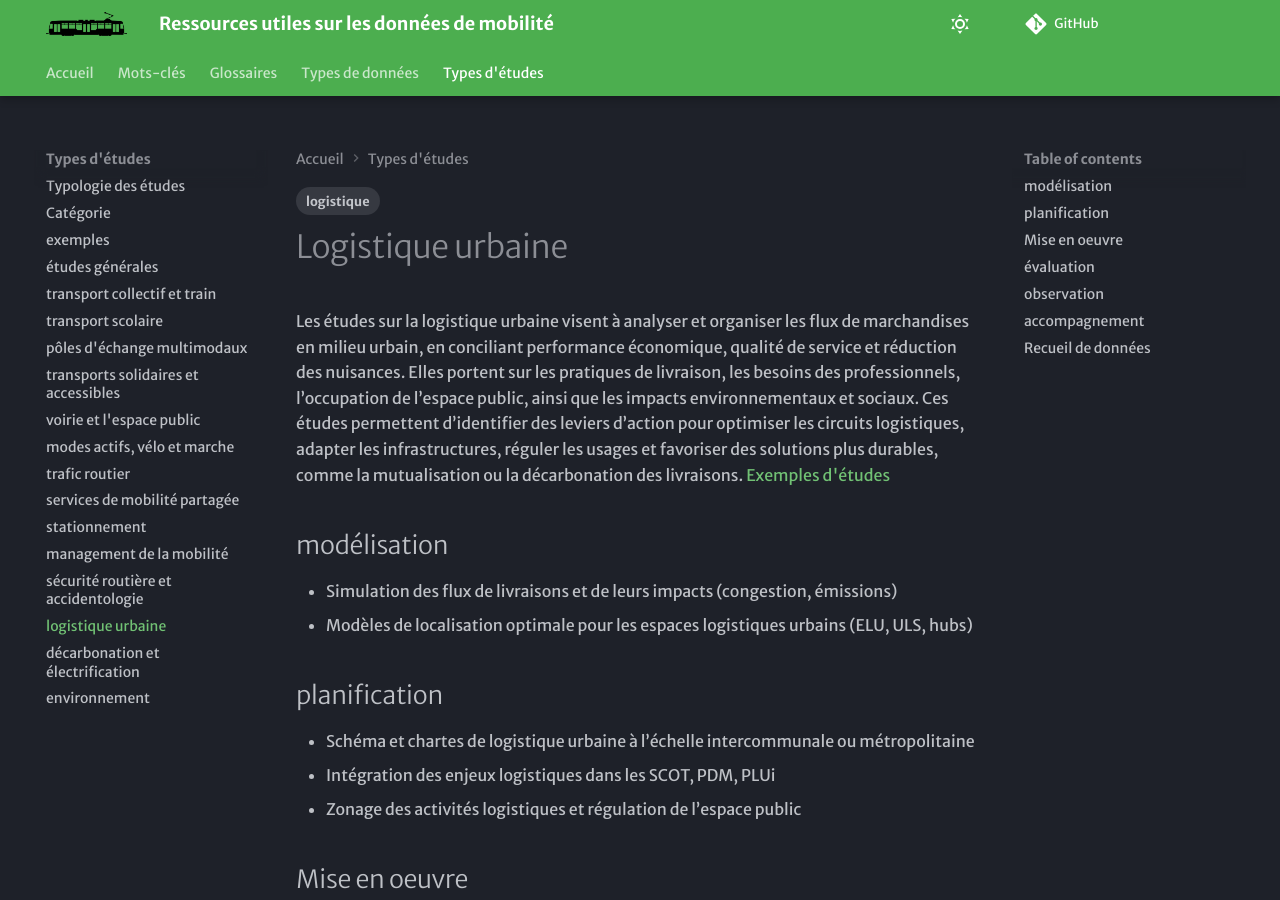
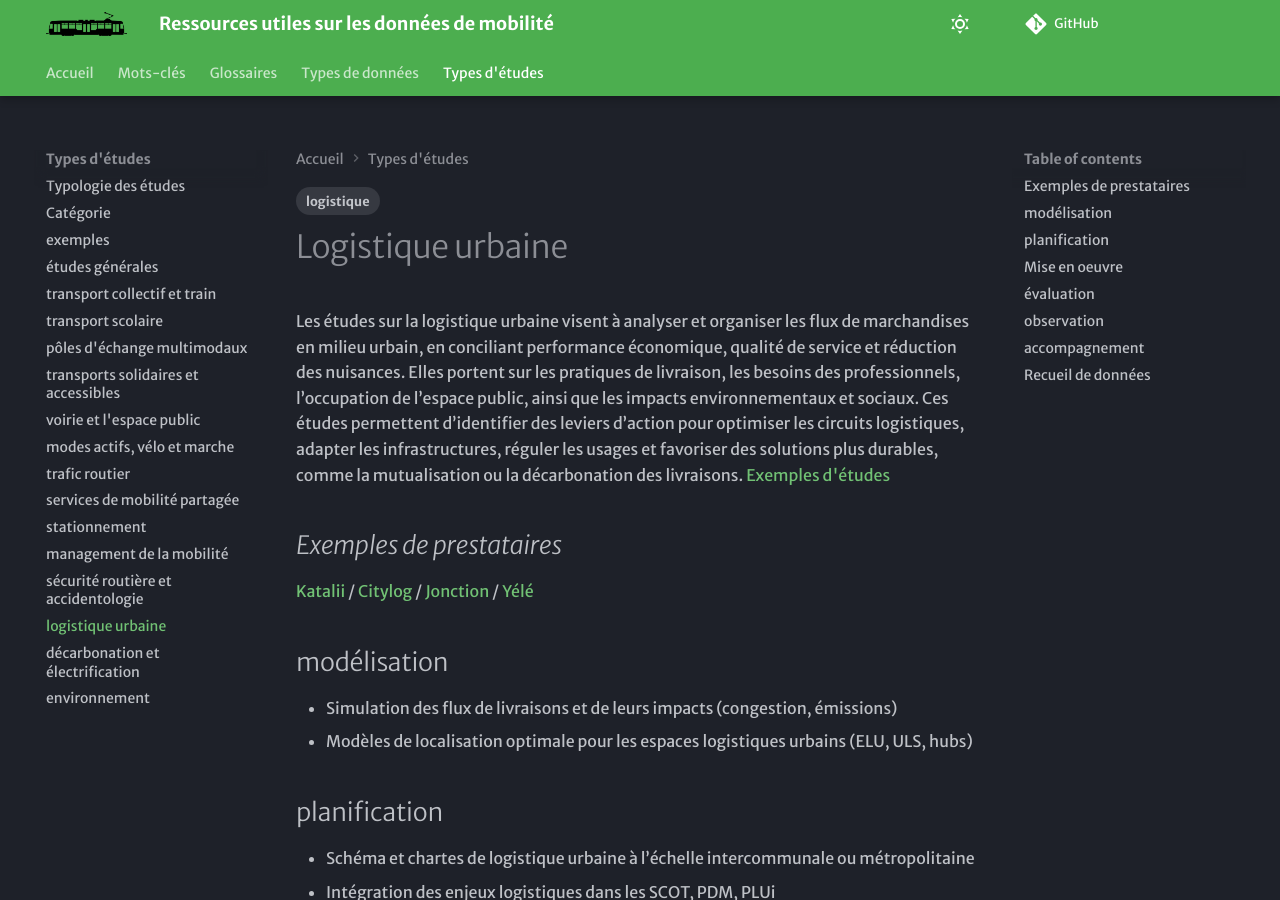
Before and after one commit to xdurang/mobscidat, an MkDocs documentation site: the page built from docs/type_etudes/TE_logistique_urbaine.md, in a window 1280 px wide and 900 px high. Built offline with MkDocs 1.6.1 and Material for MkDocs 9.7.7, drawn with Linux system fonts in a browser that asks for light colours; some web fonts are replaced; comment, search, counter and statistics services are not loaded.

Commit message:
Update TE_logistique_urbaine.md

```diff
--- a/docs/type_etudes/TE_logistique_urbaine.md
+++ b/docs/type_etudes/TE_logistique_urbaine.md
@@ -6,6 +6,9 @@ tags:
 # Logistique urbaine
 Les études sur la logistique urbaine visent à analyser et organiser les flux de marchandises en milieu urbain, en conciliant performance économique, qualité de service et réduction des nuisances. Elles portent sur les pratiques de livraison, les besoins des professionnels, l’occupation de l’espace public, ainsi que les impacts environnementaux et sociaux. Ces études permettent d’identifier des leviers d’action pour optimiser les circuits logistiques, adapter les infrastructures, réguler les usages et favoriser des solutions plus durables, comme la mutualisation ou la décarbonation des livraisons.
 [Exemples d'études](https://documentsmarches.francemobilites.fr/Search/?sort=score&sortOrder=desc&highlight=true&facet=true&r=1&f_type=DOCUMENT&f_property.FMCode.PublicContractClass.natureOfPrestations_string=Etude+service&l_property.FMCode.PublicContractClass.natureOfPrestations_string=25&l_property.FMCode.PublicContractClass.metierIndex_string=20&text=Logistique+urbaine)
+## _Exemples de prestataires_
+[Katalii](https://www.katalii.com/katalii-sengage-pour-un-transport-plus-responsable/pole-conseil) / [Citylog](https://citylog.fr/metiers-logistique-urbaine) / [Jonction](https://www.jonction.org/nos-domaines-dintervention) / [Yélé](https://www.yele.fr/nos-secteurs/transport-et-mobilite/)
+
 ## modélisation
 - Simulation des flux de livraisons et de leurs impacts (congestion, émissions)
 - Modèles de localisation optimale pour les espaces logistiques urbains (ELU, ULS, hubs)
```
